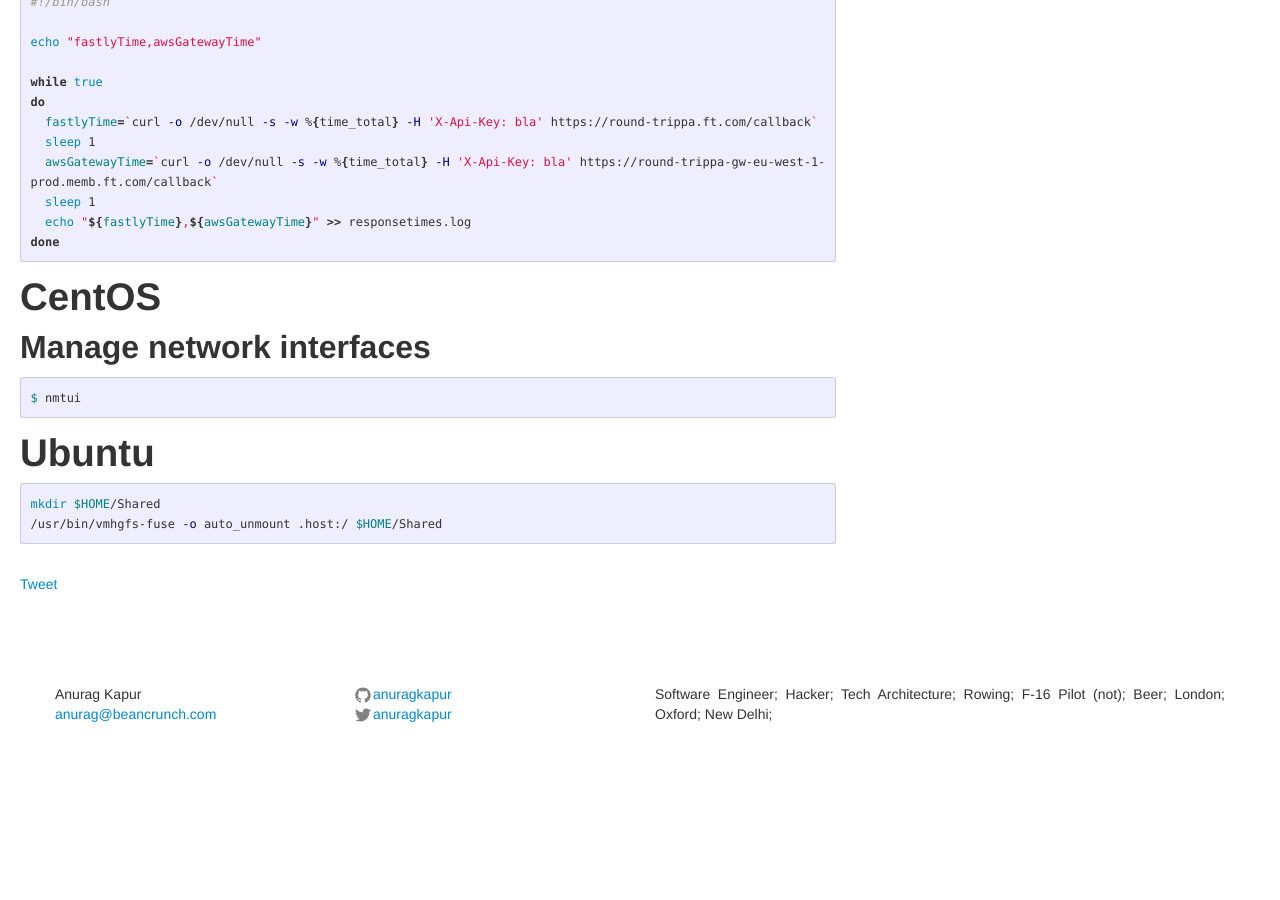
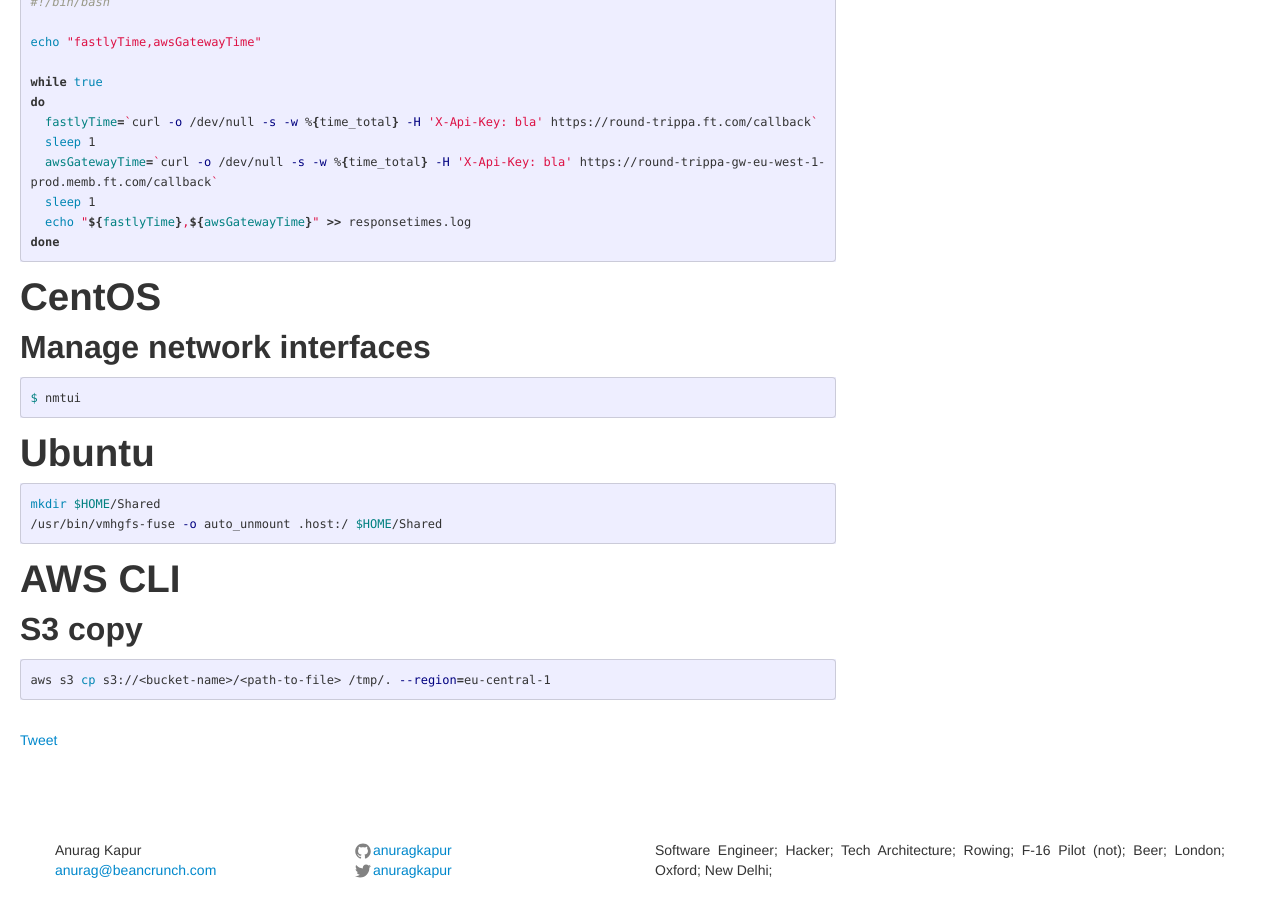
Before and after one commit to anuragkapur/anuragkapur.github.io, a Jekyll site: the page built from blog/cheat-sheets/_posts/2017-01-12-unix-commands.md, in a window 1280 px wide and 900 px high, scrolled down 1533 px. Built offline with Jekyll 4.4.1, drawn with Linux system fonts in a browser that asks for light colours; comment, search, counter and statistics services are not loaded; before the commit the page ends 2277 px from its top, so only the background shows below that.

Commit message:
Add AWS CLI based s3 copy command

````diff
--- a/blog/cheat-sheets/_posts/2017-01-12-unix-commands.md
+++ b/blog/cheat-sheets/_posts/2017-01-12-unix-commands.md
@@ -86,3 +86,9 @@ $ nmtui
 mkdir $HOME/Shared
 /usr/bin/vmhgfs-fuse -o auto_unmount .host:/ $HOME/Shared
 ```
+
+# AWS CLI
+## S3 copy
+```shell
+aws s3 cp s3://<bucket-name>/<path-to-file> /tmp/. --region=eu-central-1
+```
````
